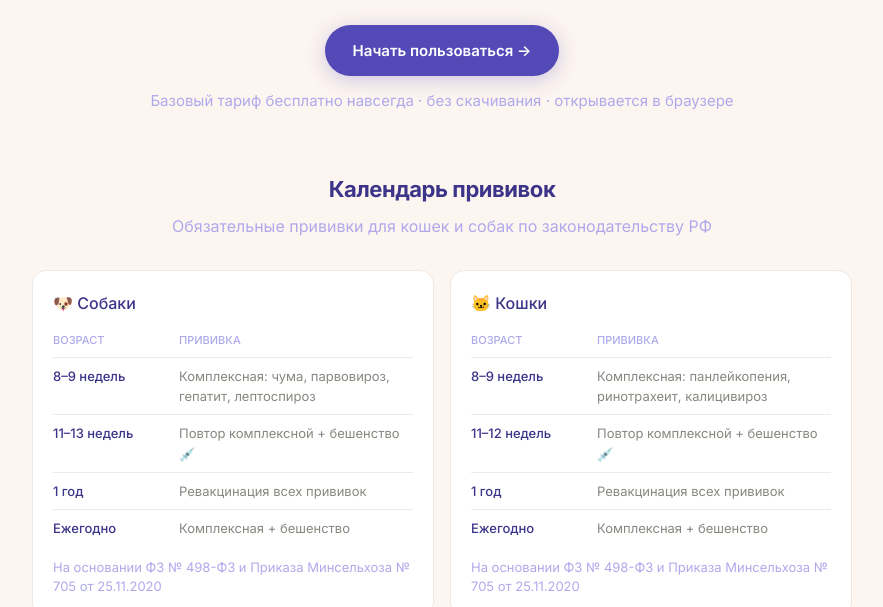
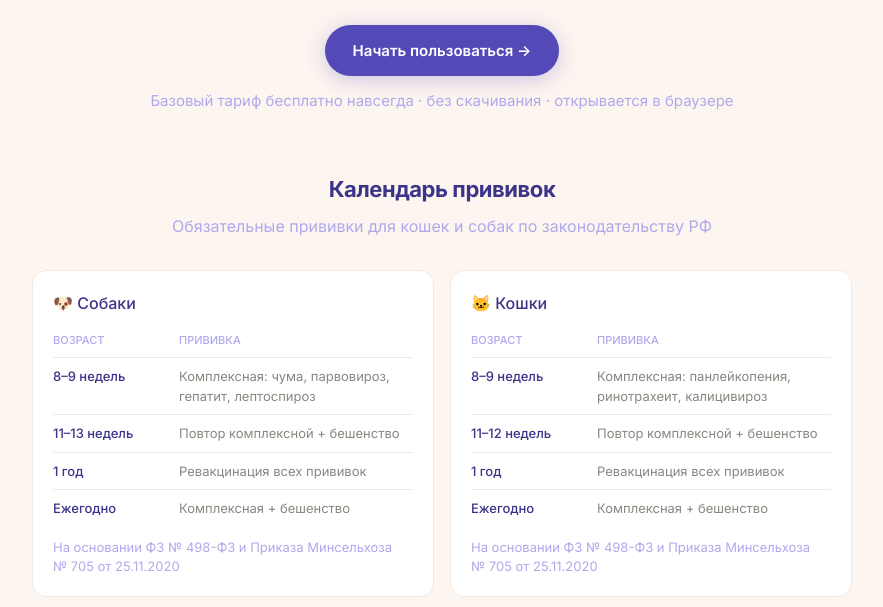
Before and after one commit to konstantin-mrhn/petkeep-landing, a plain HTML site: page index.html in a window 1280 px wide. Shown: the part 198-805 px from the top of the page, without its empty margins (198-1081 px from the left). Drawn offline with Linux system fonts and the light colour scheme.

Commit message:
Update index.html

```diff
--- a/index.html
+++ b/index.html
@@ -609,7 +609,7 @@
               </tr>
               <tr>
                 <td class="col-age">11–13 недель</td>
-                <td class="col-vaccine">Повтор комплексной + бешенство 💉</td>
+                <td class="col-vaccine">Повтор комплексной + бешенство</td>
               </tr>
               <tr>
                 <td class="col-age">1 год</td>
@@ -621,7 +621,7 @@
               </tr>
             </tbody>
           </table>
-          <p class="vaccination-card-note">На основании ФЗ № 498-ФЗ и Приказа Минсельхоза № 705 от 25.11.2020</p>
+          <p class="vaccination-card-note">На основании ФЗ № 498-ФЗ и Приказа Минсельхоза<br>№ 705 от 25.11.2020</p>
         </article>
 
         <article class="vaccination-card">
@@ -640,7 +640,7 @@
               </tr>
               <tr>
                 <td class="col-age">11–12 недель</td>
-                <td class="col-vaccine">Повтор комплексной + бешенство 💉</td>
+                <td class="col-vaccine">Повтор комплексной + бешенство</td>
               </tr>
               <tr>
                 <td class="col-age">1 год</td>
@@ -652,7 +652,7 @@
               </tr>
             </tbody>
           </table>
-          <p class="vaccination-card-note">На основании ФЗ № 498-ФЗ и Приказа Минсельхоза № 705 от 25.11.2020</p>
+          <p class="vaccination-card-note">На основании ФЗ № 498-ФЗ и Приказа Минсельхоза<br>№ 705 от 25.11.2020</p>
         </article>
       </div>
 
```
